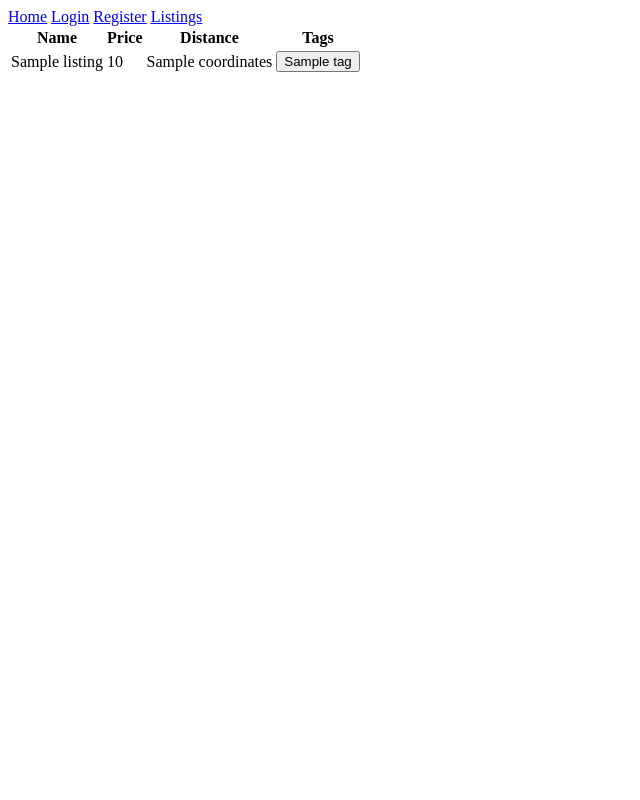
After one commit to software-students-fall2023/2-web-app-exercise-1-sqrt-5-2, a Flask app: page /listings in a window 1280 px wide. The commit adds this page. Shown: the whole page, without its empty margins (0-640 px from the left). Run offline with Flask 3, Linux system fonts and the light colour scheme; a database or web service that is not in the repository returns one stand-in record (values such as "Sample title").

Commit message:
Added functionality to show all the listings in the database

```diff
--- a/app.py
+++ b/app.py
@@ -1,6 +1,6 @@
 from flask import Flask, render_template, request, redirect, url_for, make_response
 from dotenv import load_dotenv
-from utils import register_user, login_user
+from utils import register_user, login_user, show_listings
 
 load_dotenv()
 
@@ -36,3 +36,8 @@ def login():
             return response
         except Exception as e:
             return render_template('auth/login.html', error=e)
+
+@app.route('/listings', methods = ['GET', 'POST'])
+def listings():
+    if request.method == 'GET':
+        return render_template('listings.html', listings_array = show_listings({}))
--- a/templates/components/navbar.html
+++ b/templates/components/navbar.html
@@ -2,4 +2,5 @@
   <a href="/">Home</a>
   <a href="/login">Login</a>
   <a href="/register">Register</a>
+  <a href="/listings">Listings</a>
 </nav>
--- /dev/null
+++ b/templates/listings.html
@@ -0,0 +1,32 @@
+<html>
+    <head>
+        <title>InfiLingo | Listings</title>
+    </head>
+    <body>
+        {% include "components/navbar.html"%}
+
+        {% if listings_array %}
+            <table>
+                <tr>
+                    <th>Name</th>
+                    <th>Price</th>
+                    <th>Distance</th>
+                    <th>Tags</th>
+                </tr>
+            {% for item in listings_array %}
+            <tr>
+                <td>{{item.name}}</td>
+                <td>{{item.price}}</td>
+                <td>{{item.location.coordinates}}</td>
+                <td>
+                    {% for tag in item.tags %}
+                    <button>{{tag}}</button>
+                    {% endfor %}
+                </td>
+            </tr>
+            {% endfor %}
+            </table>
+
+        {% endif %}
+    </body>
+</html>
--- a/utils.py
+++ b/utils.py
@@ -1,6 +1,5 @@
-from db import insert, find
+from db import insert, find, find_all
 from flask_bcrypt import Bcrypt
-
 
 def register_user(form_data):
     first_name = form_data.get('first_name')
@@ -28,7 +27,6 @@ def register_user(form_data):
         }
     )
 
-
 def login_user(form_data):
     result = find('users', {'email': form_data.get('email')})
     if not result:
@@ -38,3 +36,6 @@ def login_user(form_data):
         raise Exception('Incorrect password!')
 
     return result.get('_id')
+
+def show_listings(query):
+    return find_all('listings', query)
```
